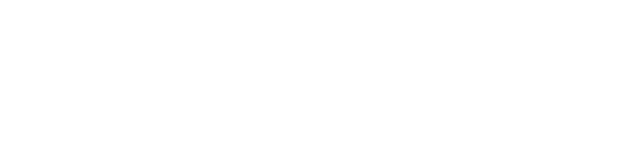
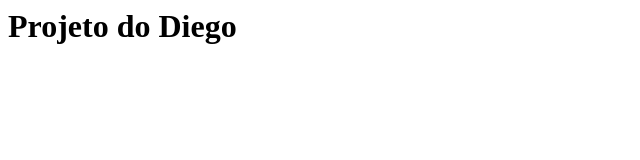
Before and after one commit to diegolima7/ESTUDOS_JAVA, a plain HTML site: page index.html in a window 1280 px wide. Shown: the whole page, without its empty margins (0-640 px from the left). Drawn offline with Linux system fonts and the light colour scheme.

Commit message:
titulo da pagina

```diff
--- a/index.html
+++ b/index.html
@@ -8,7 +8,7 @@
 
 <body>
 
-
+<h1>Projeto do Diego</h1>
 
 
 
```
